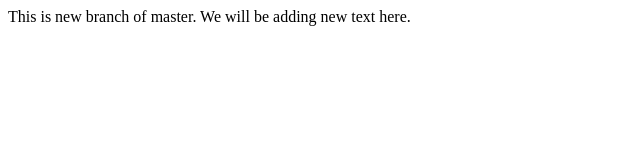
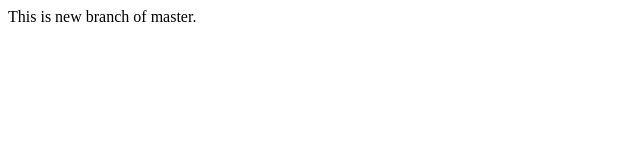
Before and after one commit to abidzakapps/git-training, a plain HTML site: page about.html in a window 1280 px wide. Shown: the whole page, without its empty margins (0-640 px from the left). Drawn offline with Linux system fonts and the light colour scheme.

Commit message:
deleted some text

```diff
--- a/about.html
+++ b/about.html
@@ -5,6 +5,6 @@
     </head>
     <body>
         This is new branch of master.
-        We will be adding new text here.
+
     </body>
 </html>
```
